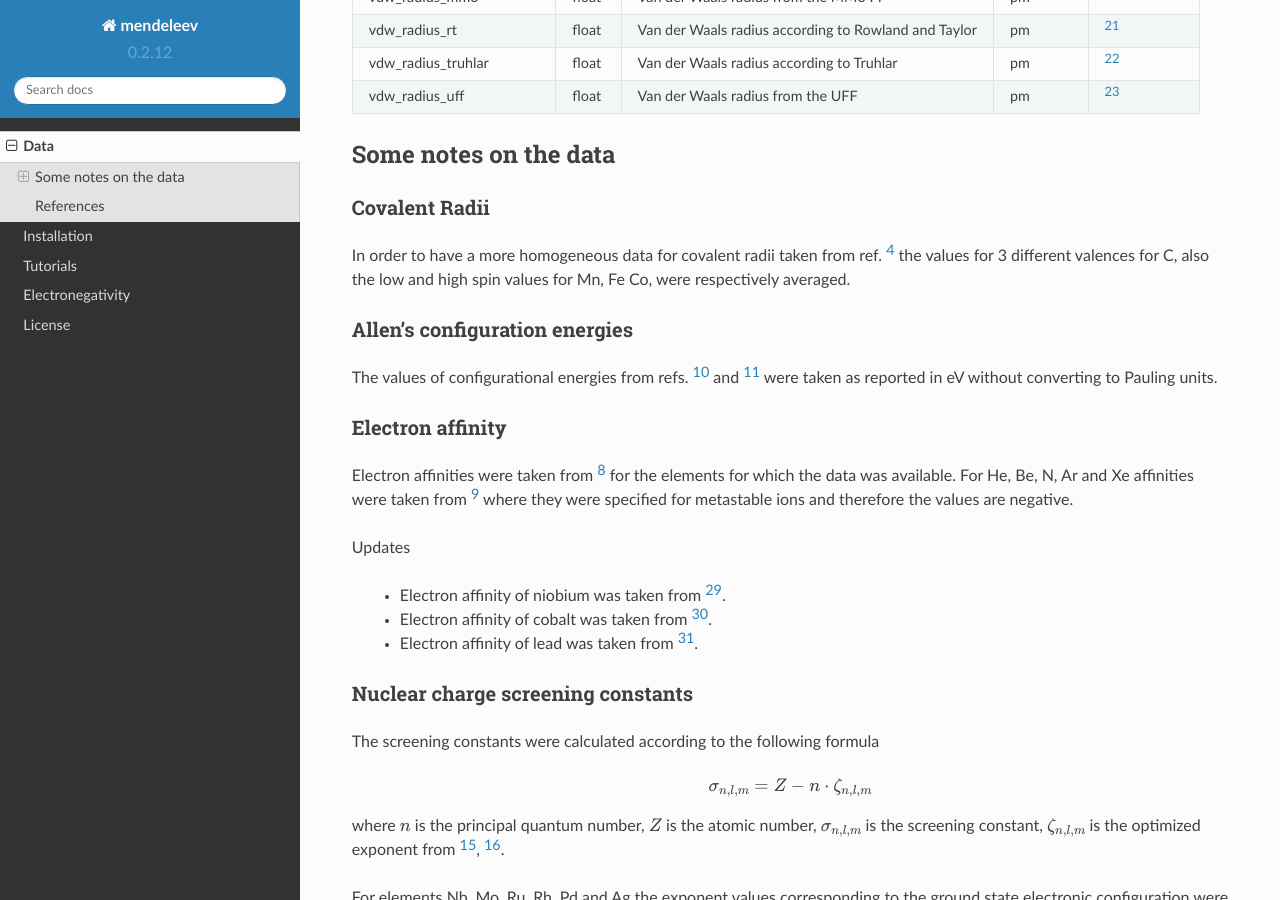
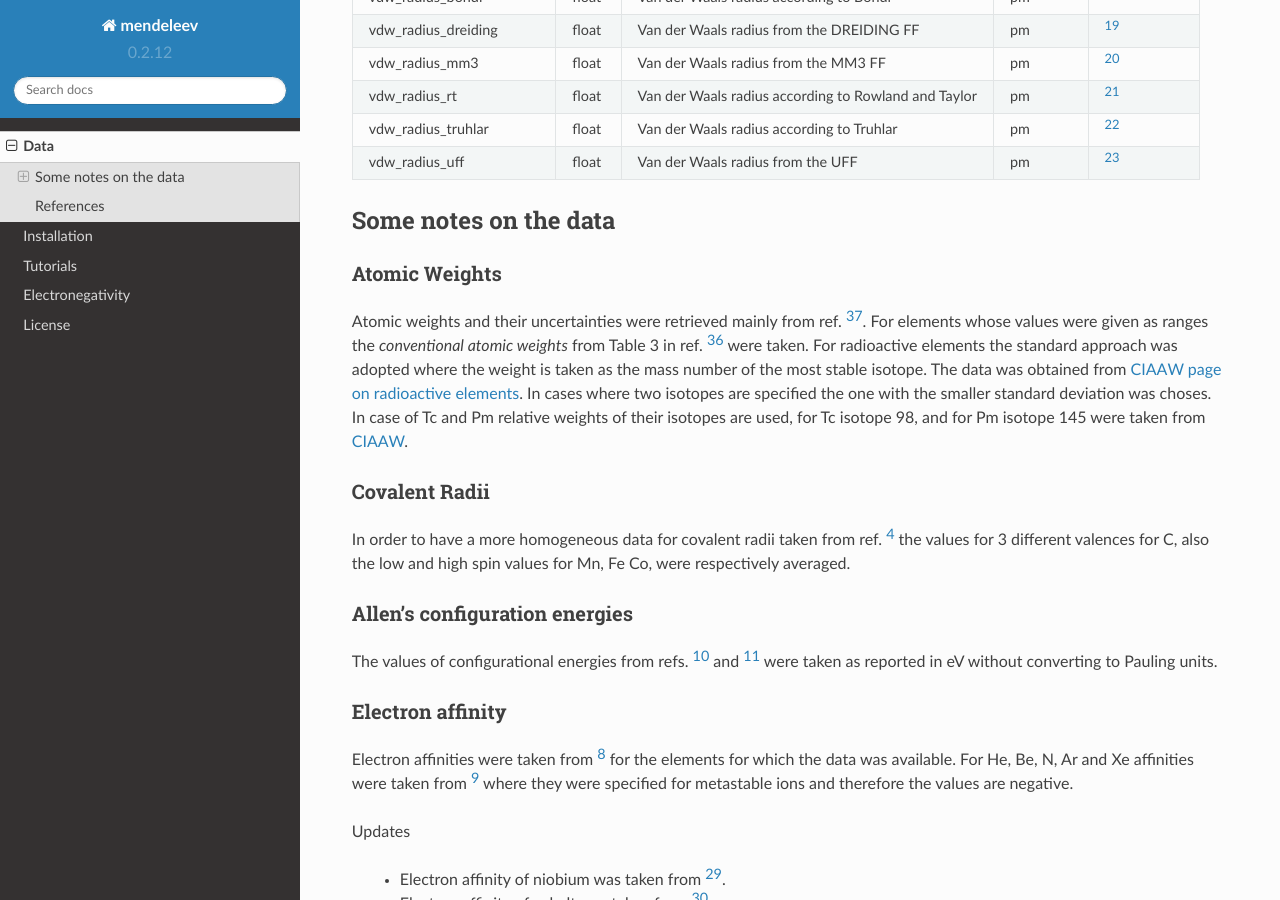
Before and after one commit to lmmentel/mendeleev, a Sphinx documentation site: the page built from docs/source/data.rst, in a window 1280 px wide and 900 px high, scrolled down 2141 px. Built offline with Sphinx 7.4.7 and the Read the Docs theme 2.0.0, drawn with Linux system fonts in a browser that asks for light colours; formulas are drawn with MathJax 3; pages that are not in the unit, such as notebooks, are missing from menus; some of the changed text lies outside the part shown.

Commit message:
updated the docs with the ref for the atomic_weights

```diff
--- a/docs/source/data.rst
+++ b/docs/source/data.rst
@@ -18,9 +18,9 @@
 +---------------------------+-------+------------------------------------------------------+----------+-------------+
 | atomic_volume             | float | Atomic volume                                        | cm3/mol  |             |
 +---------------------------+-------+------------------------------------------------------+----------+-------------+
-| atomic_weight             | float | Atomic weight                                        |          | [36]_       |
+| atomic_weight             | float | Atomic weight                                        |          | [36]_,[37]_ |
 +---------------------------+-------+------------------------------------------------------+----------+-------------+
-| atomic_weight_uncertainty | float | Atomic volume                                        |          | [36]_       |
+| atomic_weight_uncertainty | float | Atomic volume                                        |          | [36]_,[37]_ |
 +---------------------------+-------+------------------------------------------------------+----------+-------------+
 | block                     | int   | Block in periodic table                              |          |             |
 +---------------------------+-------+------------------------------------------------------+----------+-------------+
@@ -73,6 +73,10 @@
 | ionenergy                 | tuple | Ionization energies                                  | eV       | [13]_       |
 +---------------------------+-------+------------------------------------------------------+----------+-------------+
 | ionic_radii               | list  | Ionic and crystal radii in pm                        | pm       | [14]_       |
++---------------------------+-------+------------------------------------------------------+----------+-------------+
+| is_monoisotopic           | bool  | Is the element monoisotopic                          |          |             |
++---------------------------+-------+------------------------------------------------------+----------+-------------+
+| is_radioactive            | bool  | Is the element radioactive                           |          |             |
 +---------------------------+-------+------------------------------------------------------+----------+-------------+
 | isotopes                  | list  | Isotopes                                             |          |             |
 +---------------------------+-------+------------------------------------------------------+----------+-------------+
@@ -131,6 +135,19 @@
 
 Some notes on the data
 ----------------------
+
+Atomic Weights
+++++++++++++++
+
+Atomic weights and their uncertainties were retrieved mainly from ref. [37]_. For
+elements whose values were given as ranges the *conventional atomic weights* from
+Table 3 in ref. [36]_ were taken. For radioactive elements the standard approach
+was adopted where the weight is taken as the mass number of the most stable isotope.
+The data was obtained from `CIAAW page on radioactive elements <http://www.ciaaw.org/radioactive-elements.htm>`_.
+In cases where two isotopes are specified the one with the smaller standard deviation was choses.
+In case of Tc and Pm relative weights of their isotopes are used, for Tc isotope 98, and for Pm isotope 145 were taken
+from `CIAAW <http://www.ciaaw.org/atomic-masses.htm>`_.
+
 
 Covalent Radii
 ++++++++++++++
@@ -309,3 +326,5 @@
    (2016). Atomic weights of the elements 2013 (IUPAC Technical Report).
    Pure and Applied Chemistry, 88(3), 265–291.
    `doi:10.1515/pac-2015-0305 <http://doi.org/10.1515/pac-2015-0305>`_
+.. [37] Standard Atomic Weights, IUPAC-CIAAW, http://www.ciaaw.org/atomic-weights.htm
+   accessed Jan. 1st 2017.
```
